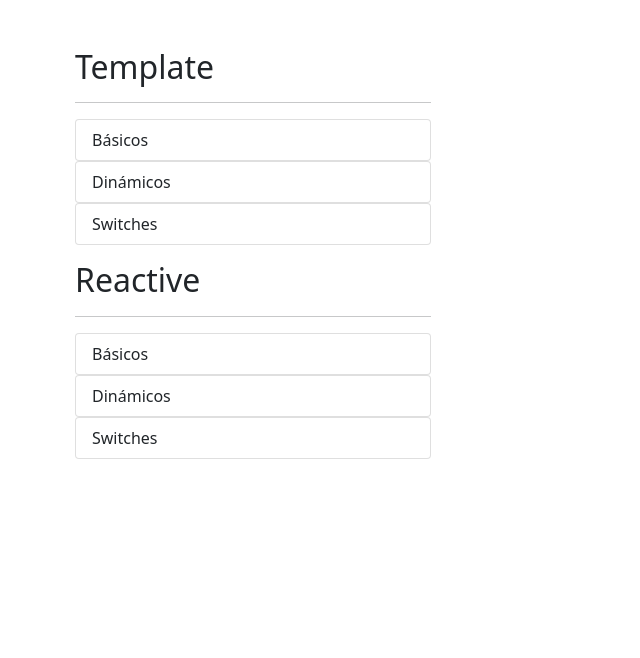
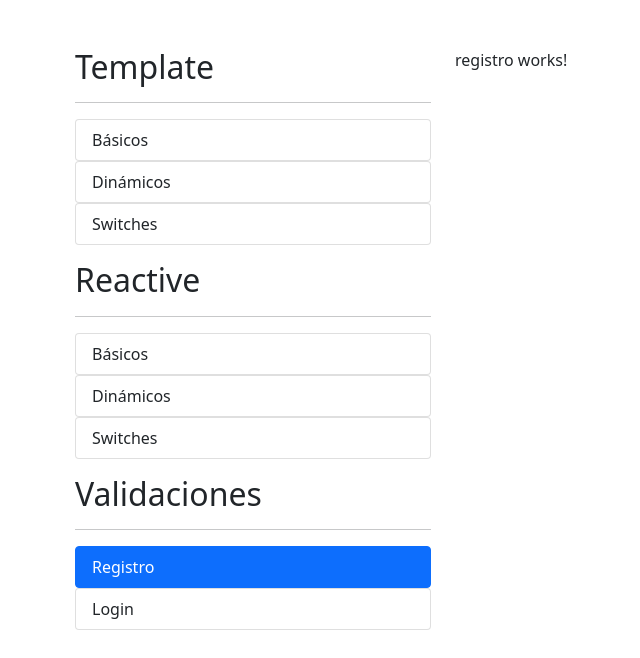
Before and after one commit to javicb/formulariosApp, an Angular app: page /auth/registro in a window 1280 px wide. Before the commit this address led to /. Shown: the top 658 px of the page, without its empty margins (7-647 px from the left). Built offline with nearby package versions, Linux system fonts and the light colour scheme.

Commit message:
nueva sección auth, rutas y lazyload

```diff
--- a/src/app/app-routing.module.ts
+++ b/src/app/app-routing.module.ts
@@ -9,6 +9,10 @@
   {
     path: 'reactive',
     loadChildren: () => import('./reactive/reactive.module').then(m => m.ReactiveModule)
+  },
+  {
+    path: 'auth',
+    loadChildren: () => import('./auth/auth.module').then(m => m.AuthModule)
   }
 ];
 
--- /dev/null
+++ b/src/app/auth/pages/login/login.component.html
@@ -0,0 +1 @@
+<p>login works!</p>
--- /dev/null
+++ b/src/app/auth/pages/login/login.component.ts
@@ -0,0 +1,16 @@
+import { Component, OnInit } from '@angular/core';
+
+@Component({
+  selector: 'app-login',
+  templateUrl: './login.component.html',
+  styles: [
+  ]
+})
+export class LoginComponent implements OnInit {
+
+  constructor() { }
+
+  ngOnInit(): void {
+  }
+
+}
--- /dev/null
+++ b/src/app/auth/pages/registro/registro.component.html
@@ -0,0 +1 @@
+<p>registro works!</p>
--- /dev/null
+++ b/src/app/auth/pages/registro/registro.component.ts
@@ -0,0 +1,16 @@
+import { Component, OnInit } from '@angular/core';
+
+@Component({
+  selector: 'app-registro',
+  templateUrl: './registro.component.html',
+  styles: [
+  ]
+})
+export class RegistroComponent implements OnInit {
+
+  constructor() { }
+
+  ngOnInit(): void {
+  }
+
+}
--- a/src/app/shared/sidemeu/sidemeu.component.html
+++ b/src/app/shared/sidemeu/sidemeu.component.html
@@ -13,3 +13,11 @@
     {{item.texto}}
   </li>
 </ul>
+
+<h2 class="mt-3">Validaciones</h2>
+<hr>
+<ul class=" list-group" *ngFor="let item of authMenu">
+  <li class="list-group-item" [routerLink]="[item.ruta]" routerLinkActive="active">
+    {{item.texto}}
+  </li>
+</ul>
--- a/src/app/shared/sidemeu/sidemeu.component.ts
+++ b/src/app/shared/sidemeu/sidemeu.component.ts
@@ -41,4 +41,15 @@
     },
   ];
 
+  authMenu: MenuItem[] = [
+    {
+      texto: 'Registro',
+      ruta: './auth/registro'
+    },
+    {
+      texto: 'Login',
+      ruta: './auth/login'
+    }
+  ];
+
 }
```
Also changed, not shown: src/app/auth/auth-routing.module.ts (added, +21 -0 lines), src/app/auth/auth.module.ts (added, +16 -0 lines).
